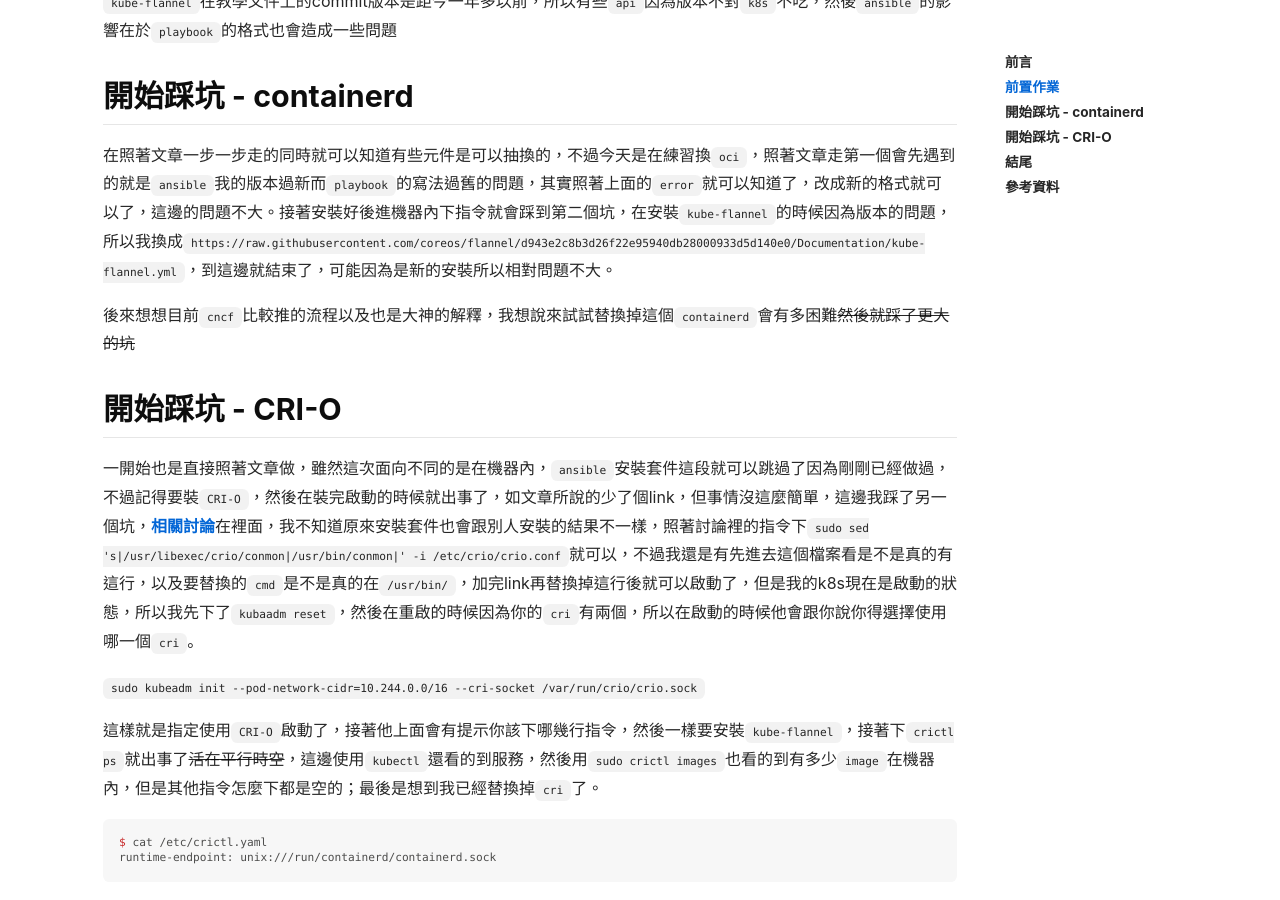
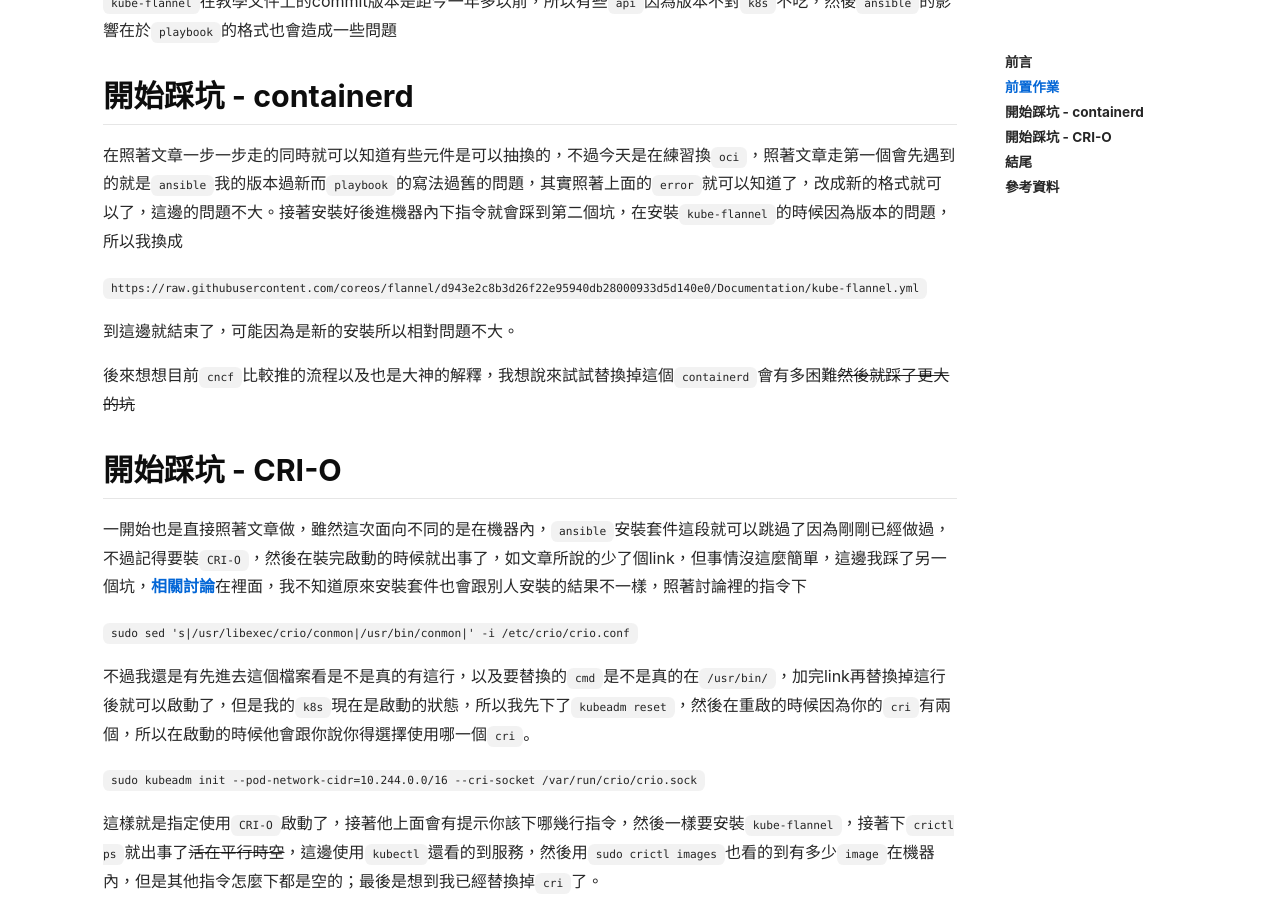
Before and after one commit to tingShean/tingshean.github.io, a Jekyll site: the page built from _posts/2020-12-17-docker-shim-to-other-cri.md, in a window 1280 px wide and 900 px high, scrolled down 788 px. Built offline with Jekyll 4.4.1, drawn with Linux system fonts in a browser that asks for light colours; nearby versions of some CDN libraries; comment, search, counter and statistics services are not loaded; part of the change alters nothing that is shown.

Commit message:
update 20201217 post

```diff
--- a/_posts/2020-12-17-docker-shim-to-other-cri.md
+++ b/_posts/2020-12-17-docker-shim-to-other-cri.md
@@ -27,14 +27,22 @@ tags: kubernetes k8s docker-shim cri-o containerd
 
 ## 開始踩坑 - containerd
 
-在照著文章一步一步走的同時就可以知道有些元件是可以抽換的，不過今天是在練習換`oci`，照著文章走第一個會先遇到的就是`ansible`我的版本過新而`playbook`的寫法過舊的問題，其實照著上面的`error`就可以知道了，改成新的格式就可以了，這邊的問題不大。接著安裝好後進機器內下指令就會踩到第二個坑，在安裝`kube-flannel`的時候因為版本的問題，所以我換成`https://raw.githubusercontent.com/coreos/flannel/d943e2c8b3d26f22e95940db28000933d5d140e0/Documentation/kube-flannel.yml`，到這邊就結束了，可能因為是新的安裝所以相對問題不大。
+在照著文章一步一步走的同時就可以知道有些元件是可以抽換的，不過今天是在練習換`oci`，照著文章走第一個會先遇到的就是`ansible`我的版本過新而`playbook`的寫法過舊的問題，其實照著上面的`error`就可以知道了，改成新的格式就可以了，這邊的問題不大。接著安裝好後進機器內下指令就會踩到第二個坑，在安裝`kube-flannel`的時候因為版本的問題，所以我換成
+
+`https://raw.githubusercontent.com/coreos/flannel/d943e2c8b3d26f22e95940db28000933d5d140e0/Documentation/kube-flannel.yml`
+
+到這邊就結束了，可能因為是新的安裝所以相對問題不大。
 
 後來想想目前`cncf`比較推的流程以及也是大神的解釋，我想說來試試替換掉這個`containerd`會有多困難~~然後就踩了更大的坑~~
 
 
 ## 開始踩坑 - CRI-O
 
-一開始也是直接照著文章做，雖然這次面向不同的是在機器內，`ansible`安裝套件這段就可以跳過了因為剛剛已經做過，不過記得要裝`CRI-O`，然後在裝完啟動的時候就出事了，如文章所說的少了個link，但事情沒這麼簡單，這邊我踩了另一個坑，[相關討論](https://github.com/cri-o/cri-o/issues/2903)在裡面，我不知道原來安裝套件也會跟別人安裝的結果不一樣，照著討論裡的指令下`sudo sed 's|/usr/libexec/crio/conmon|/usr/bin/conmon|' -i /etc/crio/crio.conf`就可以，不過我還是有先進去這個檔案看是不是真的有這行，以及要替換的`cmd`是不是真的在`/usr/bin/`，加完link再替換掉這行後就可以啟動了，但是我的k8s現在是啟動的狀態，所以我先下了`kubaadm reset`，然後在重啟的時候因為你的`cri`有兩個，所以在啟動的時候他會跟你說你得選擇使用哪一個`cri`。
+一開始也是直接照著文章做，雖然這次面向不同的是在機器內，`ansible`安裝套件這段就可以跳過了因為剛剛已經做過，不過記得要裝`CRI-O`，然後在裝完啟動的時候就出事了，如文章所說的少了個link，但事情沒這麼簡單，這邊我踩了另一個坑，[相關討論](https://github.com/cri-o/cri-o/issues/2903)在裡面，我不知道原來安裝套件也會跟別人安裝的結果不一樣，照著討論裡的指令下
+
+`sudo sed 's|/usr/libexec/crio/conmon|/usr/bin/conmon|' -i /etc/crio/crio.conf`
+
+不過我還是有先進去這個檔案看是不是真的有這行，以及要替換的`cmd`是不是真的在`/usr/bin/`，加完link再替換掉這行後就可以啟動了，但是我的`k8s`現在是啟動的狀態，所以我先下了`kubeadm reset`，然後在重啟的時候因為你的`cri`有兩個，所以在啟動的時候他會跟你說你得選擇使用哪一個`cri`。
 
 `sudo kubeadm init --pod-network-cidr=10.244.0.0/16 --cri-socket /var/run/crio/crio.sock`
 
```
